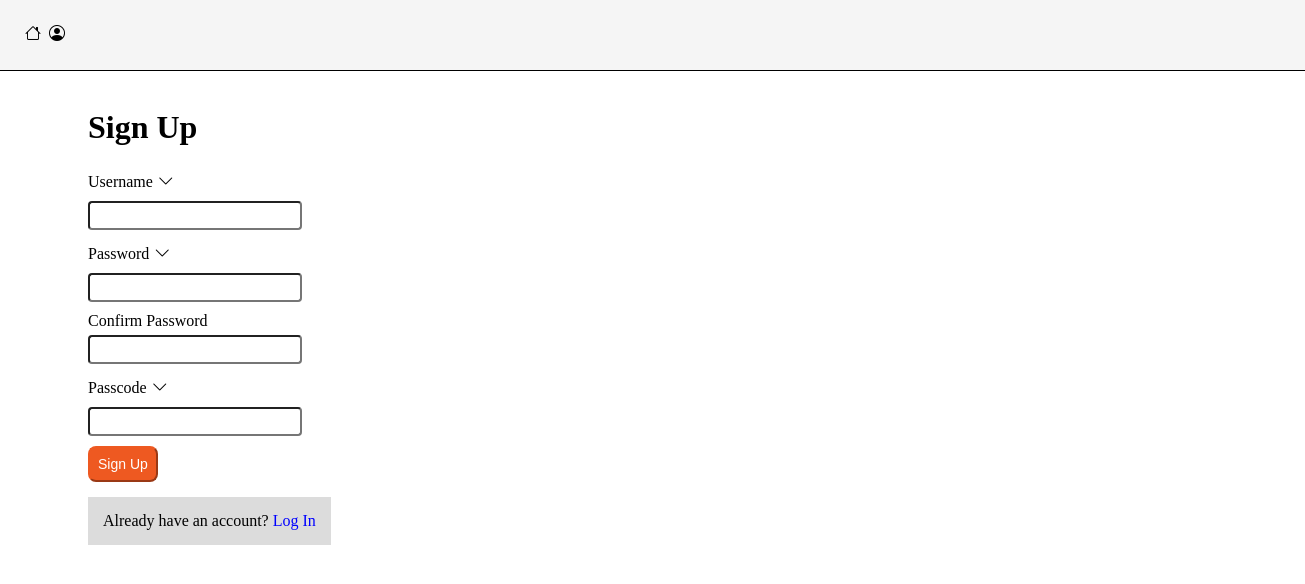
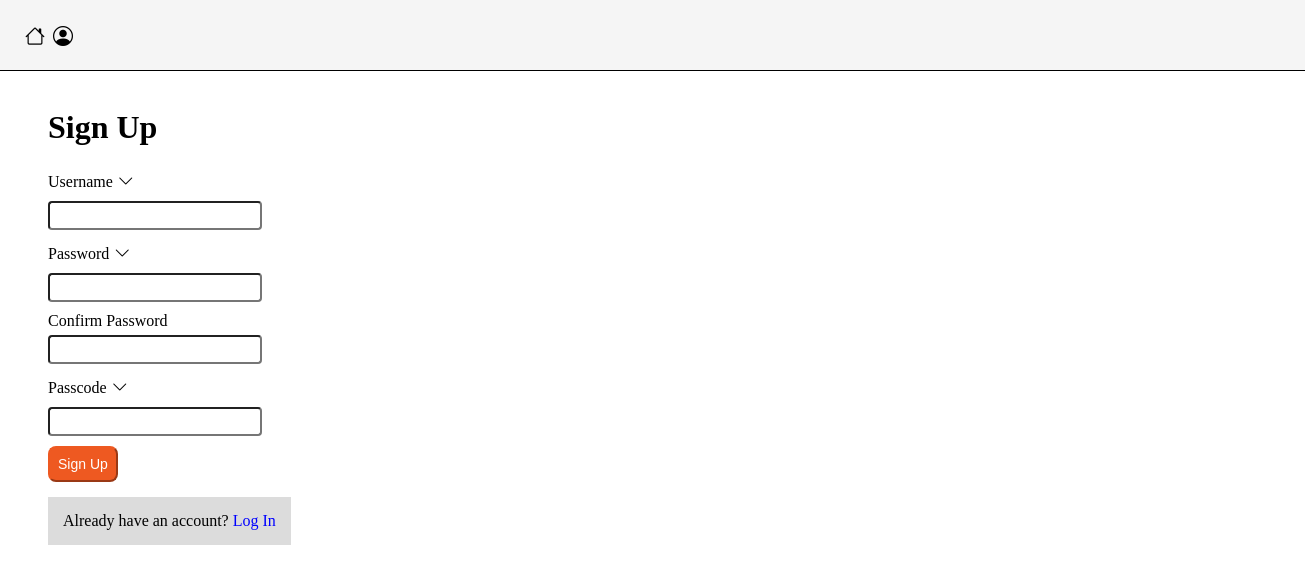
Before and after one commit to AdamJ-Dev/unfoolable-blog-CMS, a Next.js app: page /signup in a window 1280 px wide. Shown: the top 584 px of the page, 1305 px wide, since content can reach past the window. Built offline with nearby package versions, Linux system fonts and the light colour scheme.

Commit message:
style: content-flow/positioning changes

```diff
--- /dev/null
+++ b/src/app/components/layout/index.module.css
@@ -0,0 +1,3 @@
+.belowNav {
+  padding-top: 40px;
+}
--- a/src/app/components/layout/index.tsx
+++ b/src/app/components/layout/index.tsx
@@ -1,5 +1,5 @@
-import Container from '../styled/container/index.styled';
 import NavBar from './nav';
+import styles from './index.module.css';
 
 type LayoutProps = {
   children: React.ReactNode;
@@ -9,7 +9,7 @@ const Layout: React.FC<LayoutProps> = ({ children }) => {
   return (
     <>
       <NavBar />
-      <Container>{children}</Container>
+      <div className={styles.belowNav}>{children}</div>
     </>
   );
 };
--- a/src/app/components/layout/nav/index.module.css
+++ b/src/app/components/layout/nav/index.module.css
@@ -1,7 +1,7 @@
 .navbar {
   display: flex;
   gap: 8px;
-  position: fixed;
+  position: absolute;
   z-index: 2;
   top: 0px;
   left: 0px;
@@ -14,3 +14,7 @@
   border-bottom: 1px solid;
   background: #F5F5F5;
 }
+
+.navbar i {
+  font-size: 20px;
+}
--- a/src/app/pages/login/index.tsx
+++ b/src/app/pages/login/index.tsx
@@ -34,7 +34,7 @@ const Login = () => {
   };
 
   return (
-    <Container>
+    <Container m="10px 30px" p="30px">
       <h1>Log In</h1>
       <div className={styles.authFormContainer}>
         <form onSubmit={handleLogin} spellCheck={false}>
--- a/src/app/pages/signup/index.tsx
+++ b/src/app/pages/signup/index.tsx
@@ -42,7 +42,7 @@ const Signup = () => {
   };
 
   return (
-    <Container>
+    <Container m="10px 30px" p="30px">
       <h1>Sign Up</h1>
       <div className={styles.authFormContainer}>
         <form onSubmit={handleSignup} spellCheck={false}>
```
